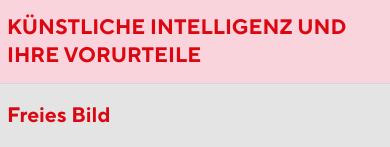
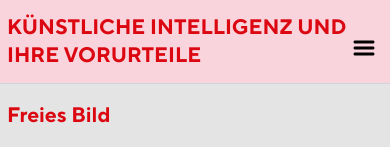
Before and after one commit to rsalzer/turingchat, a Next.js app: page /image in a window 390 px wide. Shown: the top 147 px of the page. Built offline with nearby package versions, Linux system fonts and the light colour scheme.

Commit message:
fix sticky-scheiss

```diff
--- a/app/layout.tsx
+++ b/app/layout.tsx
@@ -60,16 +60,16 @@ export default async function RootLayout({
         {/*/>*/}
       </head>
       <body className={`${boldFont.className} h-screen bg-grau flex flex-col`}>
-        <header className="px-2 py-4 bg-rosa border-b border-gray-300 fixed w-full z-5 md:h-16 h-24">
+        <header className="px-2 py-4 bg-rosa border-b border-gray-300 fixed w-full z-10 md:h-16 h-24">
           <a href="/">
             <h1 className={`${headingFont.className} text-2xl text-rot`}>
               KÜNSTLICHE INTELLIGENZ UND IHRE VORURTEILE
             </h1>
           </a>
         </header>
-        <main className="flex flex-1 bg-grau h-100 md:mt-16 mt-24 relative -z-10">
+        <main className="flex flex-1 bg-grau h-100 md:mt-16 mt-24 relative">
           <div className="">
-            <div className="sticky top-20">
+            <div className="md:sticky top-20">
               <Navigation
                 imageExperiments={imageExperiments}
                 textExperiments={textEperiments}
--- a/components/Navigation.tsx
+++ b/components/Navigation.tsx
@@ -19,7 +19,7 @@ const Navigation = ({ imageExperiments, textExperiments }: NavigationType) => {
     <>
       {" "}
       <button
-        className="fixed right-4 -translate-y-[48px] sm:hidden"
+        className="fixed right-4 -translate-y-[48px] sm:hidden z-20"
         onClick={() => setIsOpen(!isOpen)}
       >
         <img src="/hamburger.svg" alt="hamburger" className="h-[24px]" />
```
